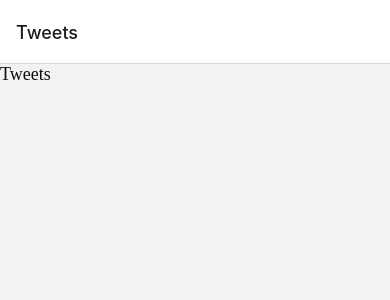
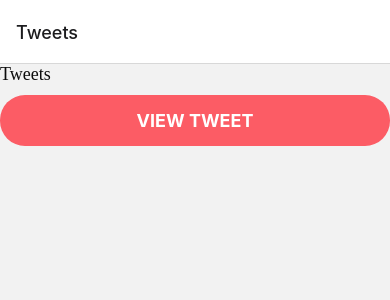
Before and after one commit to iankuratri/learning-react-native, a React Native app in the folder DoneWithIt/: screen /Register in a window 390 px wide. Before the commit this address had no page. Shown: the top 300 px of the page. Built offline with nearby package versions, Linux system fonts and the light colour scheme.

Commit message:
navigation between screens

```diff
--- a/DoneWithIt/course/06Navigation/StackNavigator.tsx
+++ b/DoneWithIt/course/06Navigation/StackNavigator.tsx
@@ -1,13 +1,24 @@
+import { NavigationContainer, useNavigation } from "@react-navigation/native";
+import { createNativeStackNavigator } from "@react-navigation/native-stack";
 import React from "react";
+import AppButton from "../../app/components/AppButton";
+import AppText from "../../app/components/AppText";
 import Screen from "./../../app/screens/Screen";
-import AppText from "../../app/components/AppText";
-import { createNativeStackNavigator } from "@react-navigation/native-stack";
-import { NavigationContainer } from "@react-navigation/native";
 
-function Tweets() {
+function Goback() {
+  const navigation = useNavigation();
+
+  return <AppButton title="Go back" onPress={() => navigation.goBack()} />;
+}
+
+function Tweets({ navigation }: any) {
   return (
     <Screen>
       <AppText>Tweets</AppText>
+      <AppButton
+        title="View Tweet"
+        onPress={() => navigation.navigate("TweetDetails")}
+      />
     </Screen>
   );
 }
@@ -16,6 +27,7 @@ function TweetDetails() {
   return (
     <Screen>
       <AppText>Tweet Details</AppText>
+      <Goback />
     </Screen>
   );
 }
```
